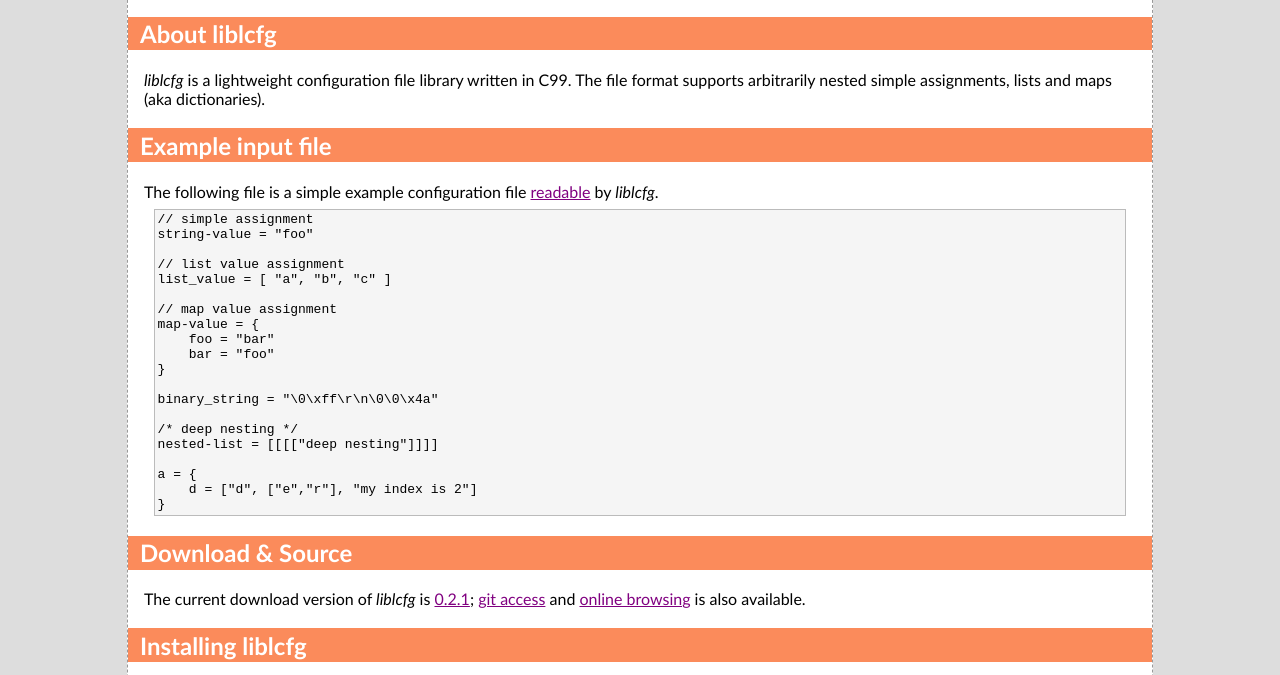
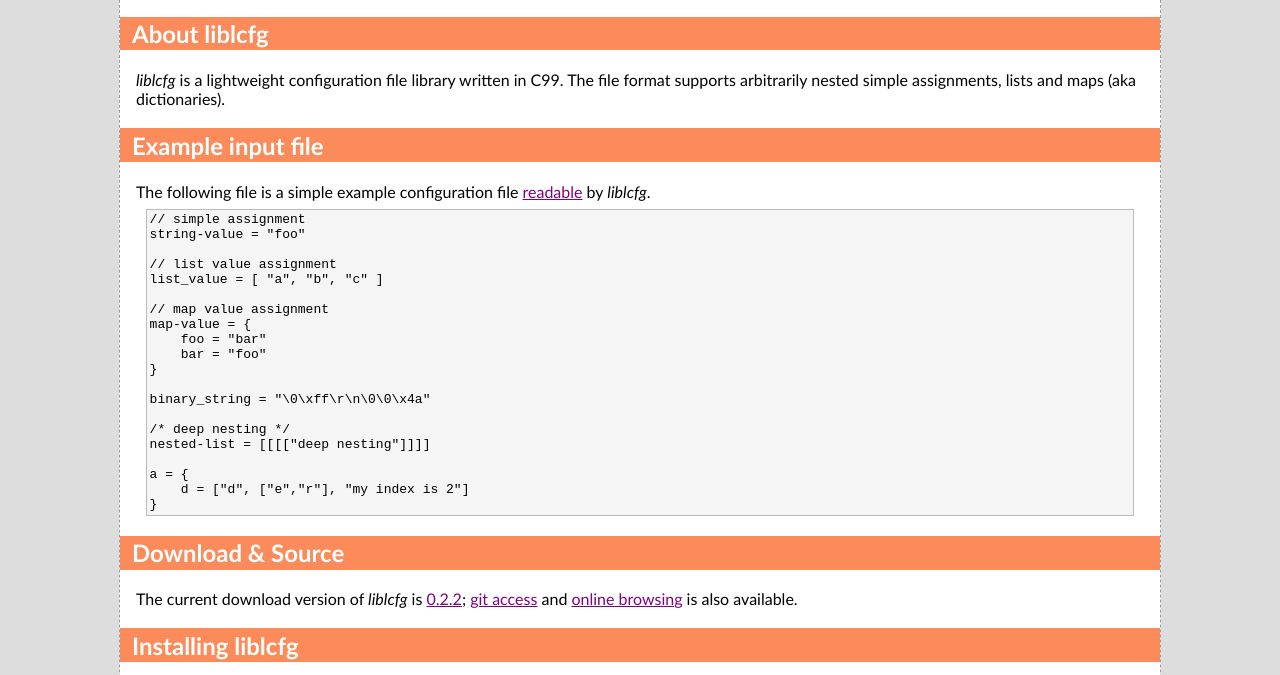
Before and after one commit to pb-/liblcfg, a plain HTML site: page website/index.html in a window 1280 px wide. Shown: the part 125-800 px from the top of the page. Drawn offline with Linux system fonts and the light colour scheme.

Commit message:
website updates

```diff
--- a/website/index.html
+++ b/website/index.html
@@ -38,7 +38,7 @@ a = {
 </pre>
 
     <h2><a href="#download" id="download">Download &amp; Source</a></h2>
-	<p>The current download version of <em>liblcfg</em> is <a href="files/liblcfg-0.2.1.tar.gz">0.2.1</a>; <a href="http://git.carnivore.it/liblcfg.git">git access</a> and <a href="http://src.carnivore.it/liblcfg/tree/code">online browsing</a> is also available.</p>
+	<p>The current download version of <em>liblcfg</em> is <a href="files/liblcfg-0.2.2.tar.gz">0.2.2</a>; <a href="http://git.carnivore.it/liblcfg.git">git access</a> and <a href="http://src.carnivore.it/liblcfg/tree/code">online browsing</a> is also available.</p>
 
 	<h2><a href="#installing" id="installing">Installing liblcfg</a></h2>
 	<p>There are two ways to use <em>liblcfg</em> in your program. You can either link it as a shared object against your program or generate a pair of static source files to be included at compile-time.</p>
@@ -63,14 +63,12 @@ make install # as root</pre>
 
 #include &lt;lcfg/lcfg.h&gt;
 
-enum lcfg_status example_visitor(const char *key, void *data, size_t len, void *user_data)
-{
+enum lcfg_status example_visitor(const char *key, void *data, size_t len, void *user_data) {
     int i;
     char c;
 
     printf("%s = \"", key);
-    for( i = 0; i &lt; len; i++ )
-    {
+    for( i = 0; i &lt; len; i++ ) {
         c = *((const char *)(data + i));
         printf("%c", isprint(c) ? c : '.');
     }
@@ -80,22 +78,17 @@ enum lcfg_status example_visitor(const char *key, void *data, size_t len, void *
 }
 
 
-int main(int argc, char **argv)
-{
-    if( argc != 2 )
-    {
+int main(int argc, char **argv) {
+    if( argc != 2 ) {
         printf("usage: %s FILE\n", argv[0]);
         return -1;
     }
 
     struct lcfg *c = lcfg_new(argv[1]);
 
-    if( lcfg_parse(c) != lcfg_status_ok )
-    {
+    if( lcfg_parse(c) != lcfg_status_ok ) {
         printf("lcfg error: %s\n", lcfg_error_get(c));
-    }
-    else
-    {
+    } else {
         lcfg_accept(c, example_visitor, 0);
     }
 
@@ -137,7 +130,7 @@ int main(int argc, char **argv)
 	<p>The <em>liblcfg</em> package also includes a simple CLI tool <tt>lcfg</tt> to query a configuration file by keys. It is useful for processing configuration files properly in shell scripts etc.</p>
 
 	<h2><a href="#license" id="license">License and author</a></h2>
-	<p><em>liblcfg</em> is licensed under the <acronym title="General Public License">GPL</acronym> version 2.0. <em>liblcfg</em> is &copy; 2007&ndash;2010 Paul Baecher. I can be reached at <img src="pb.png" style="border: 0; vertical-align: bottom; margin-bottom: 2px;" alt="Get a graphical browser." />.</p>
+	<p><em>liblcfg</em> is licensed under the BSD license. <em>liblcfg</em> is &copy; 2007&ndash;2012 Paul Baecher. I can be reached at <img src="pb.png" style="border: 0; vertical-align: bottom; margin-bottom: 2px;" alt="Get a graphical browser." />.</p>
     <div id="footer">
       <p>
       <a href="http://validator.w3.org/check?uri=referer"><img
--- a/website/lcfg.css
+++ b/website/lcfg.css
@@ -9,7 +9,7 @@ body
 
 #content
 {
-	width: 80%;
+	width: 65em;
 	border-right: 1px dashed #999;
 	border-left: 1px dashed #999;
 	margin: 0 auto;
```
